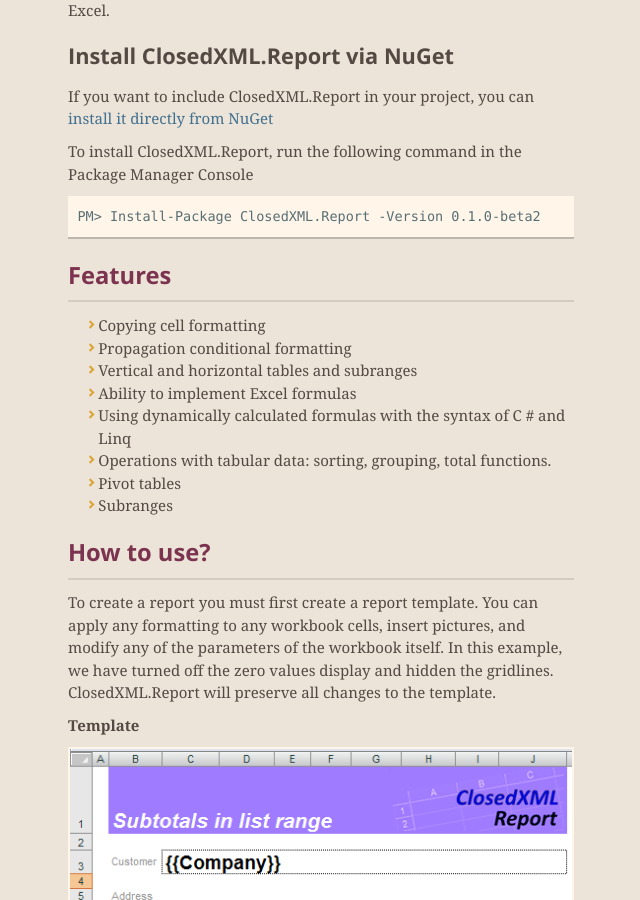
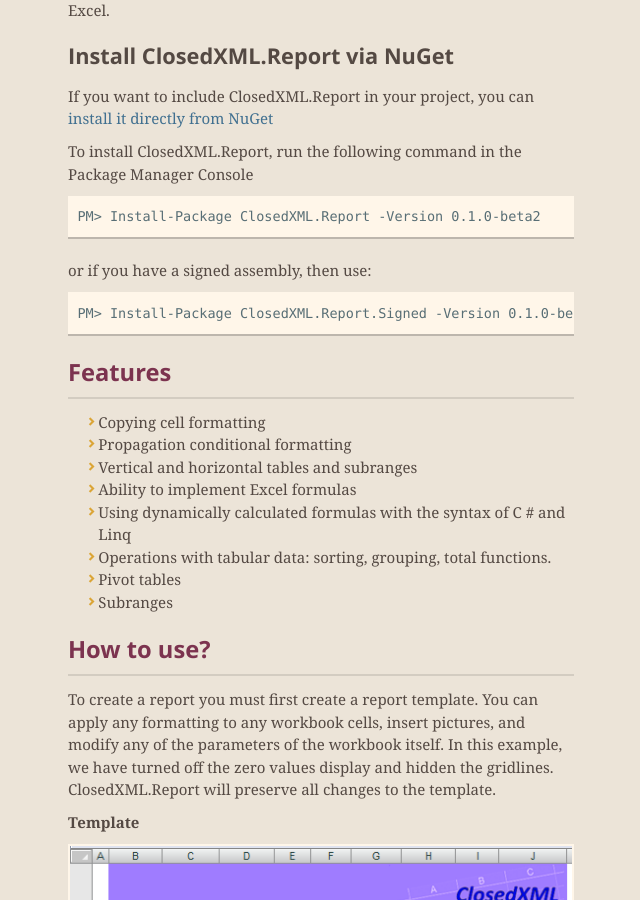
Before and after one commit to ClosedXML/ClosedXML.Report, a Jekyll site: the page built from docs/en/Quick-start.md, in a window 1280 px wide and 900 px high, scrolled down 784 px. Shown: the whole window, without its empty margins (319-959 px from the left). Built offline with Jekyll 4.4.1, drawn with Linux system fonts in a browser that asks for light colours.

Commit message:
Update Quick-start.md

````diff
--- a/docs/en/Quick-start.md
+++ b/docs/en/Quick-start.md
@@ -27,6 +27,10 @@ To install ClosedXML.Report, run the following command in the Package Manager Co
 
 ```
 PM> Install-Package ClosedXML.Report -Version 0.1.0-beta2
+```
+or if you have a signed assembly, then use:
+```
+PM> Install-Package ClosedXML.Report.Signed -Version 0.1.0-beta2
 ```
 
 ## Features
````
